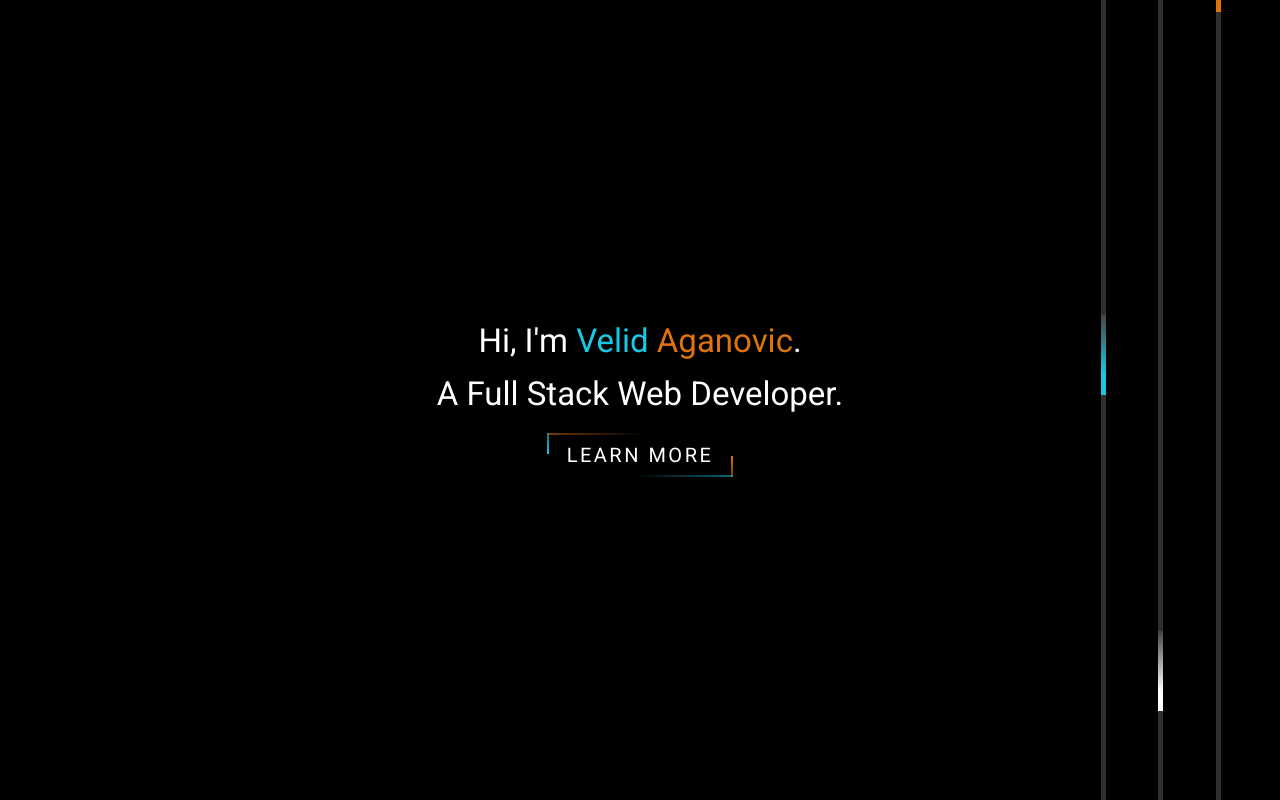
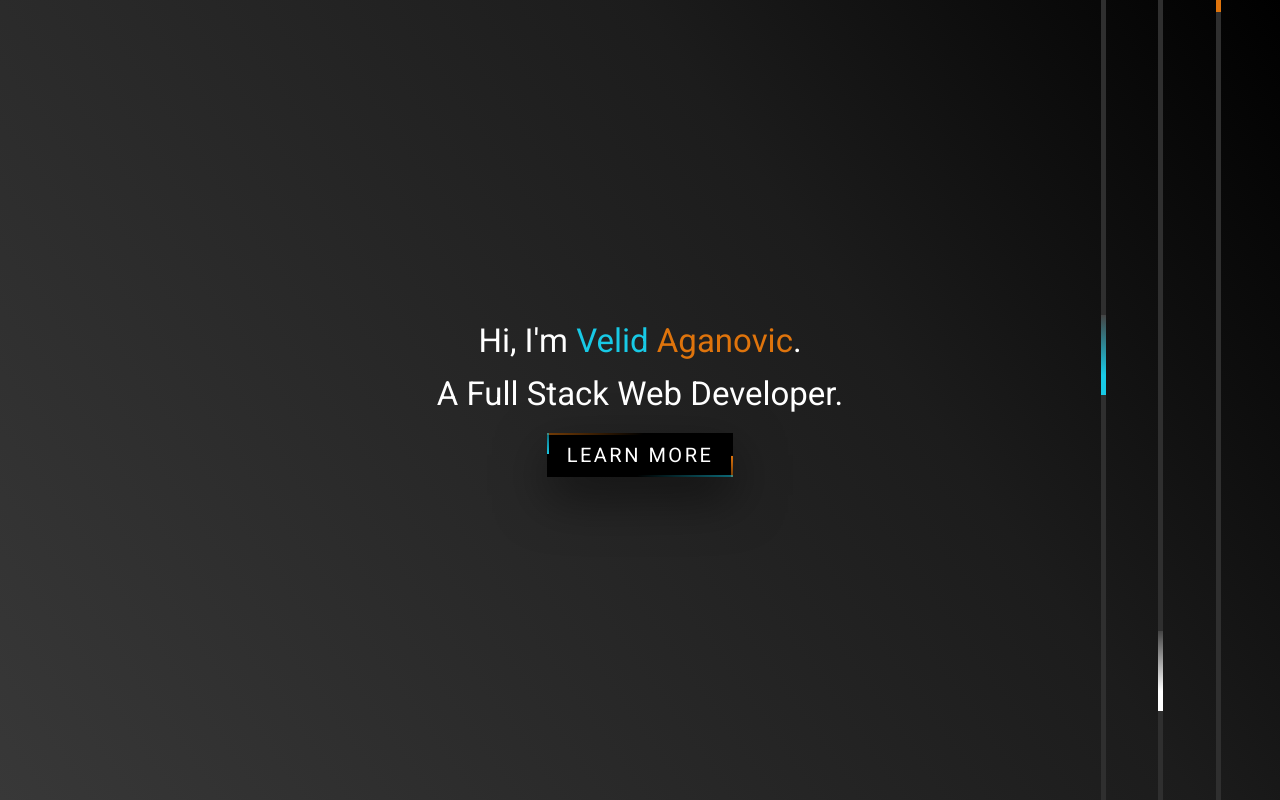
Before and after one commit to VelidAganovic/Website, a React (Create React App) app in the folder portfolio/: page / in a window 1280 px wide. Shown: the top 800 px of the page. Built offline with nearby package versions, Linux system fonts and the light colour scheme.

Commit message:
background change

```diff
--- /dev/null
+++ b/package.json
@@ -0,0 +1,5 @@
+{
+  "dependencies": {
+    "react-spring": "^9.2.1"
+  }
+}
--- a/portfolio/src/index.css
+++ b/portfolio/src/index.css
@@ -5,8 +5,9 @@
 }
 
 body {
-  background-color: white;
-  background-repeat: repeat;
+
+  background: rgb(0,0,0);
+background: linear-gradient(235deg, rgba(0,0,0,1) 0%, rgba(28,28,28,1) 35%, rgba(56,56,56,1) 100%);
   /* margin: 0;
   font-family: -apple-system, BlinkMacSystemFont, 'Segoe UI', 'Roboto', 'Oxygen',
     'Ubuntu', 'Cantarell', 'Fira Sans', 'Droid Sans', 'Helvetica Neue',
```
Also changed, not shown: 1 other file (tests, documents, lock files or other folders).
